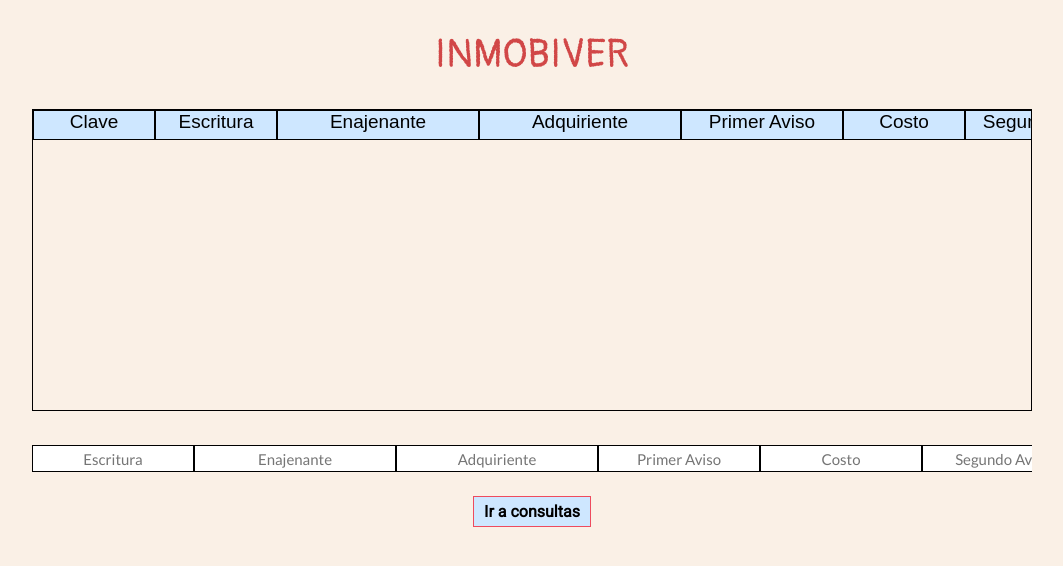
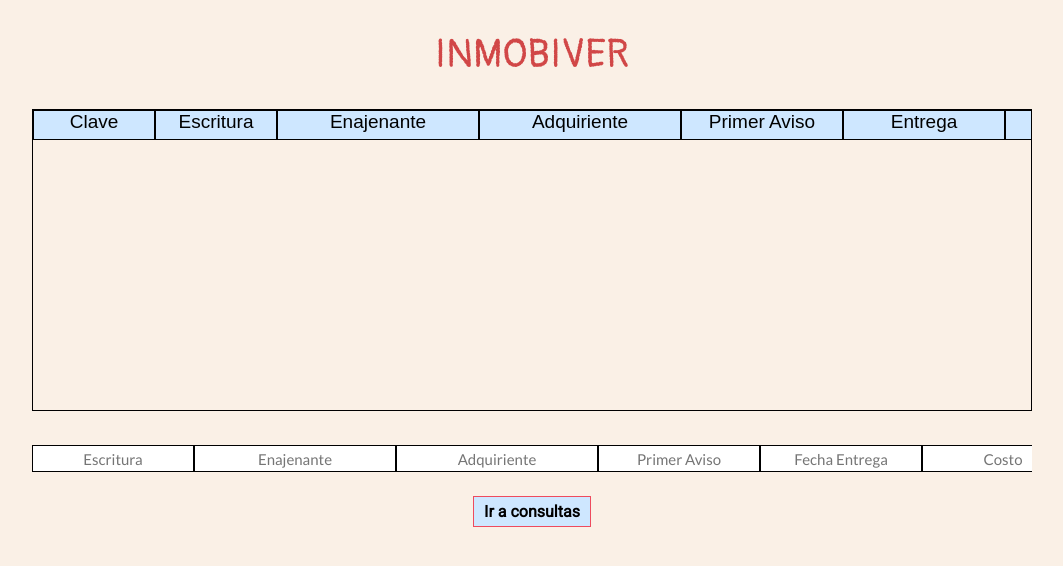
Before and after one commit to xduvax/inmobiver, a PHP site: page /tabla_principal.php in a window 1280 px wide. Shown: the top 566 px of the page, without its empty margins (108-1171 px from the left). Run offline with PHP 8.4, Linux system fonts and the light colour scheme; the visitor is signed in with stand-in values (Sample User, id 1); data that the repository does not hold is empty; some web fonts are replaced.

Commit message:
casi terminado

```diff
--- a/consulta_fecha.php
+++ b/consulta_fecha.php
@@ -6,11 +6,8 @@
 	$columna = $_POST['columna'];
 	$arreglo = array();
 
-	if ($columna == "primer") {	$auxiliar = "primer_aviso";	}
-	if ($columna == "testimonio") {	$auxiliar = "testimonio"; }
-
 	$query_variable = "SELECT * FROM tabla_registros
-		WHERE ".$auxiliar.">= ".$fecha1." AND ".$auxiliar."<= ".$fecha2." ORDER BY ".$auxiliar." ASC";
+		WHERE ".$columna.">= '".$fecha1."' AND ".$columna."<= '".$fecha2."' ORDER BY ".$columna." ASC";
 
 	$resultado = $mysqli->query($query_variable);
 	while ($rows = $resultado->fetch_assoc()):
--- a/consulta_principal.php
+++ b/consulta_principal.php
@@ -27,9 +27,11 @@
 			<input type="text" class="celda nombres" value='<?= $rows["enajenante"] ?>'>
 			<input type="text" class="celda nombres" value='<?= $rows["adquiriente"] ?>'>
 			<input type="text" class="celda fecha" value='<?= cambiarFecha($rows["primer_aviso"]) ?>'>
+			<input type="text" class="celda fecha" value='<?= cambiarFecha($rows["entrega_primer"]) ?>'>
 			<input type="text" class="celda corto" value='<?= $rows["costo_primer"] ?>'>
 			<input type="text" class="celda fecha" value='<?= cambiarFecha($rows["segundo_aviso"]) ?>'>
 			<input type="text" class="celda fecha" value='<?= cambiarFecha($rows["testimonio"]) ?>'>
+			<input type="text" class="celda fecha" value='<?= cambiarFecha($rows["entrega_testimonio"]) ?>'>
 			<input type="text" class="celda corto" value='<?= $rows["costo_testimonio"] ?>'>
 			<input type="text" class="celda fecha" value='<?= cambiarFecha($rows["fecha_pago"]) ?>'>
 			<input type="text" class="celda fecha" value='<?= cambiarFecha($rows["fecha_salida"]) ?>'>
--- a/estilos/estilos.css
+++ b/estilos/estilos.css
@@ -38,6 +38,7 @@ html,body{
 #wrapper1{
 	height: 300px;
 	border: 1px solid #000;
+	/*position: relative;*/
 }
 .wrapper-fila{
 	width: 1000px;
@@ -120,3 +121,26 @@ html,body{
 	display: inline-block;
 	font-size: 16px;
 }
+#wrapper2{
+	max-height: 250px;
+}
+.total{
+	float:left;
+	margin-top: 25px;
+	font-size: 20px;
+	background-color: #fff;
+	margin-left: 15px;
+	border: 1px solid #000;
+	padding: 5px;
+}
+#posicionado{position: relative;}
+#boton_atras{
+	position: absolute;
+	top: 62px;
+	left: 100px;
+	text-decoration: none;
+	color: #000;
+	background-color: #CEE7FF;
+	border: 1px solid #000;
+	padding: 3px 6px;
+}
--- a/js/funciones.js
+++ b/js/funciones.js
@@ -26,6 +26,11 @@ function datosInsertados() {
 			Adelante: function(){ recargarPagina(); }
 		}
 	});
+}
+
+function convertirFecha(fecha){
+	var nueva = fecha.split('-');
+  	return nueva[2] + '/' + nueva[1] + '/' + nueva[0];
 }
 
 function borrarRegistro(clave){
@@ -124,21 +129,23 @@ function preguntarFecha(elemento){
 	});
 }
 
-function funcionIngresar(caja1,caja2,caja3,caja4,caja5,caja6,caja7,caja8,caja9,caja10,caja11,caja12){
+function funcionIngresar(caja1,caja2,caja3,caja4,caja5,caja6,caja7,caja8,caja9,caja10,caja11,caja12,caja13,caja14){
 
 	var parametros = {
 		"escritura" : caja1,
 		"enajenante" : caja2,
 		"adquiriente" : caja3,
 		"primer" : caja4,
-		"costo_primer" : caja5,
-		"segundo" : caja6,
-		"testimonio" : caja7,
-		"costo_testimonio" : caja8,
-		"pago" : caja9,
-		"salida" : caja10,
-		"entrega" : caja11,
-		"costo" : caja12
+		"entrega_primer" : caja5,
+		"costo_primer" : caja6,
+		"segundo" : caja7,
+		"testimonio" : caja8,
+		"entrega_testimonio" : caja9,
+		"costo_testimonio" : caja10,
+		"pago" : caja11,
+		"salida" : caja12,
+		"entrega" : caja13,
+		"costo" : caja14
 	};
 	$.ajax({
 		url: 'ingresar.php',
@@ -155,7 +162,7 @@ $(document).ready(function(){ //////// EVENTOS ////////
 
 	$('.entrada').on('keypress',function(event) {
 		if (event.which === 13) {
-			funcionIngresar( $('#caja1').val(), $('#caja2').val(), $('#caja3').val(), $('#caja4').val(), $('#caja5').val(), $('#caja6').val(), $('#caja7').val(), $('#caja8').val(), $('#caja9').val(), $('#caja10').val(), $('#caja11').val(), $('#caja12').val() );
+			funcionIngresar( $('#caja1').val(), $('#caja2').val(), $('#caja3').val(), $('#caja4').val(), $('#caja5').val(), $('#caja6').val(), $('#caja7').val(), $('#caja8').val(), $('#caja9').val(), $('#caja10').val(), $('#caja11').val(), $('#caja12').val(), $('#caja13').val(), $('#caja14').val() );
 		}
 	});
 
@@ -258,13 +265,23 @@ $(document).ready(function(){ //////// EVENTOS ////////
 	});
 
 	$('#wrapper2').css('display', 'none');
+	$('.total').css('display', 'none');
 
 	$('.boton_consulta').on('click',function() {
 
+		$('#wrapper3').remove();
+		$('#linea-titulo').remove();
+		$('.total').remove();
 		$('#wrapper2').css('display', 'inline-block');
+		$('.total').css('display', 'inline-block');
+
 		var fecha1 = $('#fecha1').val();
 		var fecha2 = $('#fecha2').val();
 		var columna = $('input[name=consulta]:checked').val();
+
+		if (columna == "primer_aviso") {columna = "entrega_primer";}
+		if (columna == "testimonio") {columna = "entrega_testimonio";}
+
 		var parametros = {
 			"fecha1" : fecha1,
 			"fecha2" : fecha2,
@@ -276,13 +293,56 @@ $(document).ready(function(){ //////// EVENTOS ////////
 			data: parametros,
 			dataType: 'json',
 			success: function(respuesta){
-				console.log(respuesta);
-				$.each(respuesta, function(index, item){
-					$('#wrapper2').append("<div class='wrapper-fila'>");
-					$('#wrapper2').append(
-						"<input class='celda' readonly value='"+item.id_registro+"'> <input class='celda' readonly value='"+item.escritura+"'> <input class='celda' readonly value='"+item.enajenante+"'> <input class='celda' readonly value='"+item.adquiriente+"'> <input class='celda' readonly value='"+item.primer_aviso+"'> <input class='celda' readonly value='"+item.costo_primer+"'> <input class='celda' readonly value='"+item.segundo_aviso+"'> <input class='celda' readonly value='"+item.testimonio+"'> <input class='celda' readonly value='"+item.costo_testimonio+"'> <input class='celda' readonly value='"+item.fecha_pago+"'> <input class='celda' readonly value='"+item.fecha_salida+"'> <input class='celda' readonly value='"+item.fecha_entrega+"'> <input class='celda' readonly value='"+item.costo+"'>");
-					$('#wrapper2').append('</div>');
-				});
+
+				$("#content").append('<div class="total">Total: </div>');
+
+				var total = 0;
+				var numero = 0;
+
+				var variable = "";
+				if (columna=="entrega_primer") {variable = "Primer aviso";}
+				if (columna=="entrega_testimonio") {variable = "Testimonio";}
+
+				$('#wrapper2').append(
+					"<div id='linea-titulo' class='wrapper-fila'><div class='celda_titulo corto'>Escritura</div> <div class='celda_titulo nombres'>Enajenante</div> <div class='celda_titulo nombres'>Adquiriente</div> <div class='celda_titulo'>"+variable+"</div> <div class='celda_titulo'>Entrega</div> <div class='celda_titulo corto'>Costo</div> </div>");
+				$('#wrapper2').append("<div id='wrapper3'></div>");
+
+				if (columna=="entrega_primer") {
+
+					$.each(respuesta, function(index, item){
+
+						numero = parseFloat(item.costo_primer);
+						total = total + numero;
+						$('#wrapper3').append(
+						"<div class='wrapper-fila'> <input class='celda corto' readonly value='"
+						+item.escritura+"'> <input class='celda nombres' readonly value='"
+						+item.enajenante+"'> <input class='celda nombres' readonly value='"
+						+item.adquiriente+"'> <input class='celda' readonly value='"
+						+convertirFecha(item.primer_aviso)+"'> <input class='celda' readonly value='"
+						+convertirFecha(item.entrega_primer)+"'> <input class='celda corto' readonly value='"
+						+item.costo_primer+"'> </div>");
+					});
+				}
+				if (columna=="entrega_testimonio"){
+
+					$.each(respuesta, function(index, item){
+
+						numero = parseFloat(item.costo_testimonio)
+						total = total + numero;
+						$('#wrapper3').append(
+						"<div class='wrapper-fila'> <input class='celda corto' readonly value='"
+						+item.escritura+"'> <input class='celda nombres' readonly value='"
+						+item.enajenante+"'> <input class='celda nombres' readonly value='"
+						+item.adquiriente+"'> <input class='celda' readonly value='"
+						+convertirFecha(item.testimonio)+"'> <input class='celda' readonly value='"
+						+convertirFecha(item.entrega_testimonio)+"'> <input class='celda corto' readonly value='"
+						+item.costo_testimonio+"'> </div>");
+					});
+				}
+
+				$(".total").append(total);
+				console.log("Total: "+total);
+
 			}
 		});
 
--- a/tabla_principal.php
+++ b/tabla_principal.php
@@ -13,15 +13,17 @@
 		<div class="contenido">
 
 			<div id="wrapper1" class="wrapper">
-				<div class="wrapper-fila">
+				<div id="div-titulo" class="wrapper-fila">
 					<div class="celda_titulo clave">Clave</div>
 					<div class='celda_titulo corto'>Escritura</div>
 					<div class='celda_titulo nombres'>Enajenante</div>
 					<div class='celda_titulo nombres'>Adquiriente</div>
 					<div class='celda_titulo'>Primer Aviso</div>
+					<div class='celda_titulo'>Entrega</div>
 					<div class='celda_titulo corto'>Costo</div>
 					<div class='celda_titulo'>Segundo Aviso</div>
 					<div class='celda_titulo'>Testimonio</div>
+					<div class='celda_titulo'>Entrega</div>
 					<div class='celda_titulo corto'>Costo</div>
 					<div class='celda_titulo'>Fecha Pago</div>
 					<div class='celda_titulo'>Fecha Salida</div>
@@ -43,14 +45,16 @@
 					<input type="text" id='caja2' class="entrada nombres" placeholder="Enajenante">
 					<input type="text" id='caja3' class="entrada nombres" placeholder="Adquiriente">
 					<input type="text" id='caja4' class="entrada fechaingreso" placeholder="Primer Aviso">
-					<input type="text" id='caja5' class="entrada" placeholder="Costo">
-					<input type="text" id='caja6' class="entrada fechaingreso" placeholder="Segundo Aviso">
-					<input type="text" id='caja7' class="entrada fechaingreso" placeholder="Testimonio">
-					<input type="text" id='caja8' class="entrada" placeholder="Costo">
-					<input type="text" id='caja9' class="entrada fechaingreso" placeholder="Fecha Pago">
-					<input type="text" id='caja10' class="entrada fechaingreso" placeholder="Fecha Salida">
-					<input type="text" id='caja11' class="entrada fechaingreso" placeholder="Fecha Entrega">
-					<input type="text" id='caja12' class="entrada" placeholder="Costo">
+					<input type="text" id='caja5' class="entrada fechaingreso" placeholder="Fecha Entrega">
+					<input type="text" id='caja6' class="entrada" placeholder="Costo">
+					<input type="text" id='caja7' class="entrada fechaingreso" placeholder="Segundo Aviso">
+					<input type="text" id='caja8' class="entrada fechaingreso" placeholder="Testimonio">
+					<input type="text" id='caja9' class="entrada fechaingreso" placeholder="Fecha Entrega">
+					<input type="text" id='caja10' class="entrada" placeholder="Costo">
+					<input type="text" id='caja11' class="entrada fechaingreso" placeholder="Fecha Pago">
+					<input type="text" id='caja12' class="entrada fechaingreso" placeholder="Fecha Salida">
+					<input type="text" id='caja13' class="entrada fechaingreso" placeholder="Fecha Entrega">
+					<input type="text" id='caja14' class="entrada" placeholder="Costo">
 				</div>
 			</div>
 
```
Also changed, not shown: consultas.php (+7 -18 lines), editar.php (+10 -8 lines), ingresar.php (+8 -0 lines), 1 other file.
